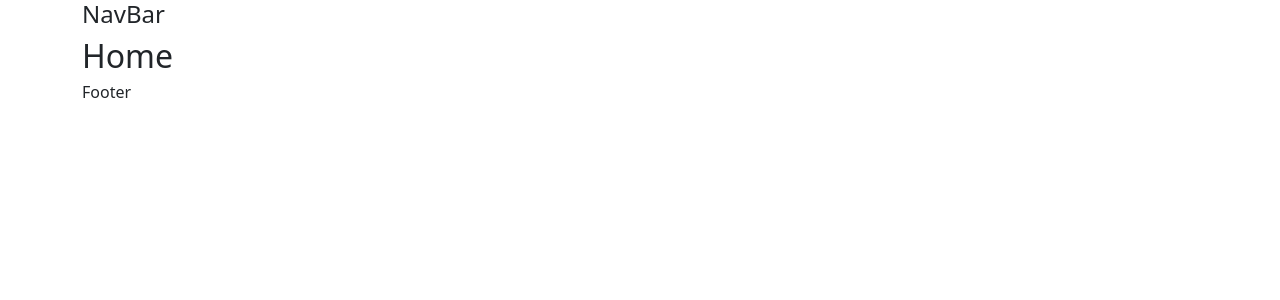
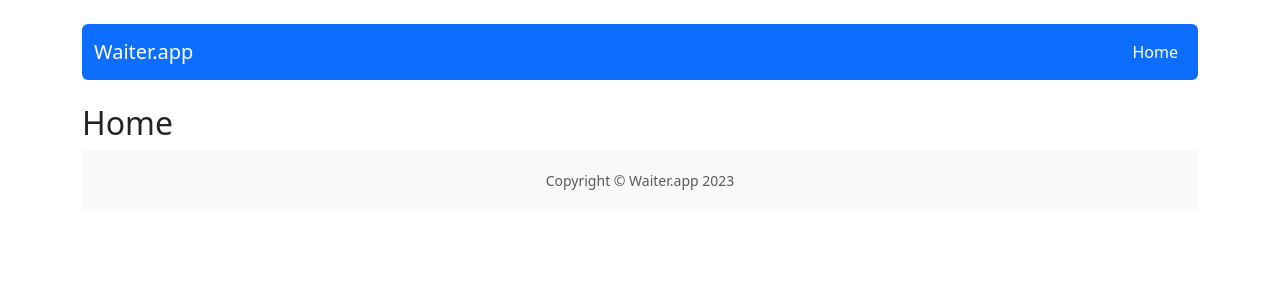
Before and after one commit to anntan2913/react-waiter-app, a React (Create React App) app in the folder react-waiter-app/: page / in a window 1280 px wide. Shown: the top 300 px of the page. Built offline with nearby package versions, Linux system fonts and the light colour scheme.

Commit message:
add NavBar, Footer with styles

```diff
--- a/react-waiter-app/src/components/views/Footer/Footer.js
+++ b/react-waiter-app/src/components/views/Footer/Footer.js
@@ -1,6 +1,8 @@
 const Footer = () => {
     return (
-        <h6>Footer</h6>
+        <footer className='bg-light text-center py-3'>
+            <p className='small text-muted my-1'>Copyright © Waiter.app 2023</p>
+        </footer>
     );
 };
 
--- a/react-waiter-app/src/components/views/NavBar/NavBar.js
+++ b/react-waiter-app/src/components/views/NavBar/NavBar.js
@@ -1,6 +1,17 @@
+import { Navbar, Nav } from "react-bootstrap";
+import { Container } from 'react-bootstrap';
+import { NavLink } from "react-router-dom";
+
 const NavBar = () => {
     return (
-        <h4>NavBar</h4>
+        <Navbar bg="primary" variant="dark" expand="lg" className="mt-4 mb-4 rounded">
+            <Container>
+            <Navbar.Brand>Waiter.app</Navbar.Brand>
+                <Nav className="ms-auto">
+                    <Nav.Link as={NavLink} to="/">Home</Nav.Link>
+                </Nav>
+            </Container>
+        </Navbar>
     );
 };
 
```
